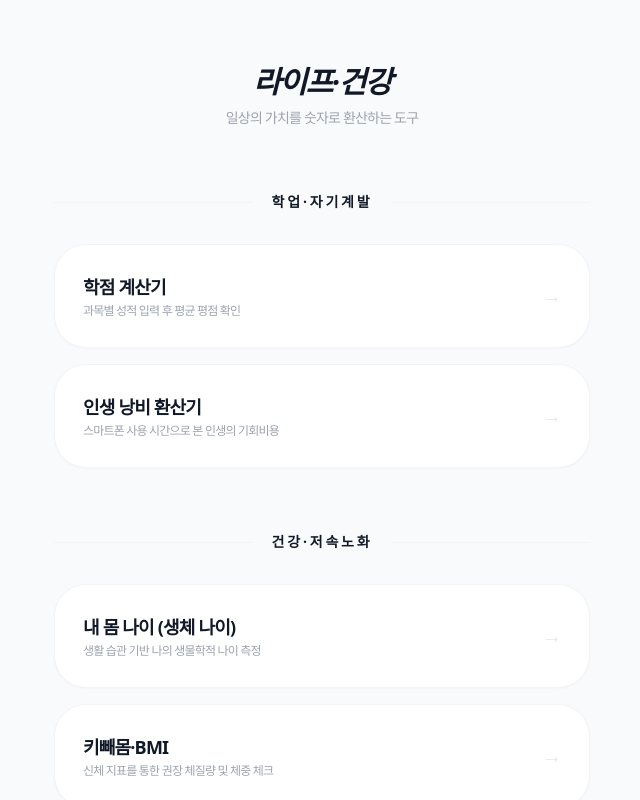
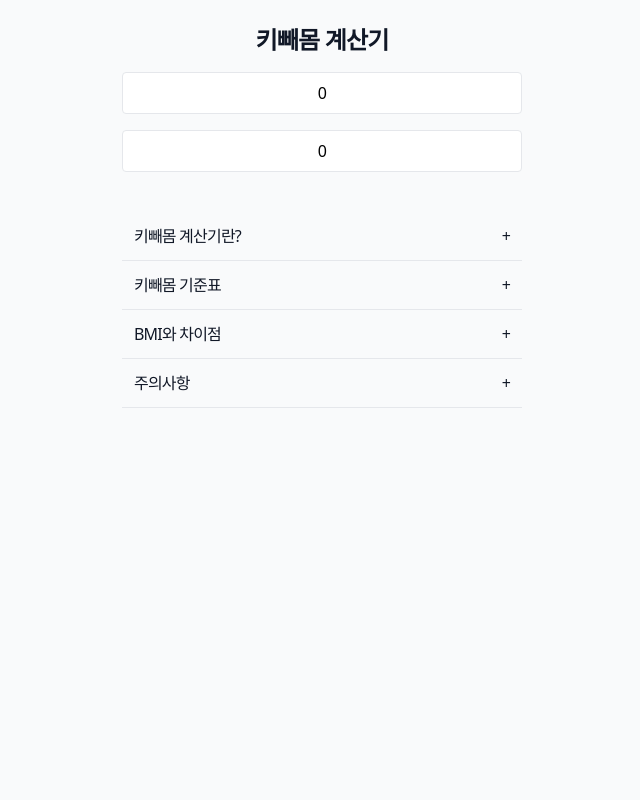
Before and after one commit to greentea2417/semogye-calculator, a Next.js app: page /life/kbm in a window 1280 px wide. Shown: the top 800 px of the page, without its empty margins (318-958 px from the left). Built offline with nearby package versions, Linux system fonts and the light colour scheme; a web font is replaced by a local one.

Commit message:
feat: 키빼몸 계산기 추가 (아코디언 SEO 설명 포함)

```diff
--- a/app/life/kbm/page.tsx
+++ b/app/life/kbm/page.tsx
@@ -1,95 +1,103 @@
 "use client";
 
-import Link from "next/link";
+import { useState } from "react";
 
-const LIFE_TOOLS = [
+export default function KBMCalculator() {
+  const [height, setHeight] = useState<number>(0);
+  const [weight, setWeight] = useState<number>(0);
+  const [openIndex, setOpenIndex] = useState<number | null>(null);
+
+  const calculateKBM = () => {
+    if (!height || !weight) return null;
+    return weight - (height - 100);
+  };
+
+  const kbm = calculateKBM();
+
+  const getResult = () => {
+    if (kbm === null) return "";
+
+    if (kbm <= -10) return "마름 (연예인급)";
+    if (kbm <= -5) return "슬림 (이쁨존🔥)";
+    if (kbm <= 0) return "보통 (건강라인)";
+    if (kbm <= 5) return "통통 (귀여운 단계)";
+    return "과체중 (관리 필요)";
+  };
+
+  const toggleAccordion = (index: number) => {
+    setOpenIndex(openIndex === index ? null : index);
+  };
+
+  const accordionData = [
     {
-    category: "학업·자기계발",
-    tools: [
-      { title: "학점 계산기", description: "과목별 성적 입력 후 평균 평점 확인", href: "/life/grade" },
-      { title: "인생 낭비 환산기", description: "스마트폰 사용 시간으로 본 인생의 기회비용", href: "/life/wast-time" },
-    ],
+      title: "키빼몸 계산기란?",
+      content:
+        "키빼몸은 '몸무게 - (키 - 100)'으로 계산하는 간단한 체형 지표입니다. 한국에서 직관적으로 체형을 판단할 때 많이 사용하는 방식입니다.",
     },
     {
-    category: "건강·저속노화",
-    tools: [
-      { title: "내 몸 나이 (생체 나이)", description: "생활 습관 기반 나의 생물학적 나이 측정", href: "/life/body-age" },
-      { title: "키빼몸·BMI", description: "신체 지표를 통한 권장 체질량 및 체중 체크", href: "/life/bmi" },
-    ],
+      title: "키빼몸 기준표",
+      content:
+        "키빼몸 -10 이하: 마름\n-5 ~ -10: 슬림\n0 ~ -5: 보통\n0 ~ 5: 통통\n5 이상: 과체중",
+    },
+    {
+      title: "BMI와 차이점",
+      content:
+        "BMI는 체지방률을 추정하는 국제 기준이며, 키빼몸은 보다 직관적인 체형 비교용입니다. 정확한 건강 판단은 BMI나 체지방률을 함께 참고하는 것이 좋습니다.",
+    },
+    {
+      title: "주의사항",
+      content:
+        "키빼몸은 단순 참고용 지표입니다. 근육량이 많은 경우 실제보다 과체중으로 나올 수 있습니다.",
     },
   ];
 
-export default function LifePage() {
   return (
-    <main className="max-w-xl mx-auto px-5 py-16 space-y-16">
-      <section className="text-center space-y-2">
-        <h1 className="text-3xl font-black text-gray-900 tracking-tighter italic">라이프·건강</h1>
-        <p className="text-sm text-gray-400 font-medium">일상의 가치를 숫자로 환산하는 도구</p>
-      </section>
+    <div className="flex flex-col items-center justify-center p-6 gap-4 max-w-md mx-auto">
+      <h2 className="text-2xl font-bold">키빼몸 계산기</h2>
 
-      <div className="space-y-16">
-        {LIFE_TOOLS.map((group, idx) => (
-          <section key={idx} className="space-y-8">
-            <div className="flex items-center space-x-5">
-              <div className="h-[1px] flex-1 bg-gray-100"></div>
-              <span className="text-sm font-black text-gray-900 uppercase tracking-[0.2em]">{group.category}</span>
-              <div className="h-[1px] flex-1 bg-gray-100"></div>
+      <input
+        type="number"
+        placeholder="키 (cm)"
+        value={height}
+        onChange={(e) => setHeight(Number(e.target.value))}
+        className="border p-2 rounded w-full text-center"
+      />
+
+      <input
+        type="number"
+        placeholder="몸무게 (kg)"
+        value={weight}
+        onChange={(e) => setWeight(Number(e.target.value))}
+        className="border p-2 rounded w-full text-center"
+      />
+
+      {kbm !== null && (
+        <div className="mt-4 text-center">
+          <p className="text-lg font-semibold">키빼몸: {kbm}</p>
+          <p className="text-gray-600">{getResult()}</p>
         </div>
-            <div className="grid grid-cols-1 gap-4 text-left">
-              {group.tools.map((tool, tIdx) => (
-                <Link key={tIdx} href={tool.href} className="group block bg-white border border-gray-100 p-7 rounded-[32px] hover:border-blue-600 transition-all duration-300 shadow-sm shadow-gray-200/20">
-                  <div className="flex justify-between items-center">
-                    <div className="space-y-0.5">
-                      <h3 className="font-bold text-lg text-gray-900">{tool.title}</h3>
-                      <p className="text-xs text-gray-400 font-medium">{tool.description}</p>
+      )}
+
+      {/* 아코디언 */}
+      <div className="w-full mt-6">
+        {accordionData.map((item, index) => (
+          <div key={index} className="border-b">
+            <button
+              onClick={() => toggleAccordion(index)}
+              className="w-full text-left p-3 font-medium flex justify-between items-center"
+            >
+              {item.title}
+              <span>{openIndex === index ? "-" : "+"}</span>
+            </button>
+
+            {openIndex === index && (
+              <div className="p-3 text-sm text-gray-600 whitespace-pre-line">
+                {item.content}
               </div>
-                    <span className="text-xl text-gray-200 group-hover:text-blue-600 transition-colors transform group-hover:translate-x-1 duration-300">→</span>
+            )}
           </div>
-                </Link>
         ))}
       </div>
-          </section>
-        ))}
     </div>
-      <footer className="pt-20 text-center">
-        <p className="text-[10px] font-bold text-gray-200 uppercase tracking-[0.2em]">Designed by greentea • 2026</p>
-      </footer>
-    </main>
   );
 }
-
-<div className="mt-12 w-full border-t border-gray-100 pt-8 mb-20 px-4">
-  <details className="group">
-    <summary className="list-none cursor-pointer flex justify-between items-center text-gray-600 font-bold text-lg">
-      <span className="tracking-tight">💡 키빼몸 지수와 체형 관리 가이드</span>
-      <span className="text-gray-300 group-open:rotate-180 transition-transform duration-300 text-xs">▼</span>
-    </summary>
-    <div className="mt-6 text-sm text-gray-500 leading-relaxed space-y-6 pb-10">
-
-      {/* 체형 가이드 요약 박스 */}
-      <div className="bg-teal-50 p-5 rounded-2xl space-y-3 border border-teal-100">
-        <p className="font-bold text-teal-900 text-xs uppercase tracking-wider font-mono">Body Fit Guide</p>
-        <div className="space-y-2 text-xs text-teal-800">
-          <p>• <strong>키빼몸 110:</strong> 흔히 말하는 슬림한 '미용 체중' 지표</p>
-          <p>• <strong>주의:</strong> 숫자보다는 근육과 지방의 밸런스(눈바디)가 핵심입니다.</p>
-        </div>
-      </div>
-
-      <section className="space-y-4 px-1">
-        <div>
-          <h4 className="font-bold text-gray-800 mb-1">키빼몸, 어떻게 활용할까요?</h4>
-          <p>2026년의 체중 관리는 단순한 감량을 넘어 '건강한 라인'을 만드는 데 집중합니다. 키빼몸 수치를 통해 현재 나의 위치를 파악하고, 무리한 다이어트 대신 혈당을 안정시키는 식단으로 탄탄한 몸매를 가꿔보세요.</p>
-        </div>
-
-        <div>
-          <h4 className="font-bold text-gray-800 mb-1">정갈한 디자인으로 만나는 나의 실루엣</h4>
-          <p>8년 차 광고 디자이너의 감각으로 설계된 세모계는 당신의 신체 데이터를 가장 명확하고 정갈하게 표현합니다. 복잡한 수치 계산은 세모계에 맡기고, 당신의 변화하는 모습에만 집중하세요.</p>
-        </div>
-      </section>
-
-      <p className="text-[11px] text-gray-400 italic border-l-2 border-gray-200 pl-3">
-        ※ 키빼몸은 의학적 비만도 지표는 아니며, 개인의 골격과 근육량에 따라 같은 수치라도 체형이 다르게 보일 수 있습니다.
-      </p>
-    </div>
-  </details>
-</div>
```
Lines whose indentation alone changed are shown as unchanged.
